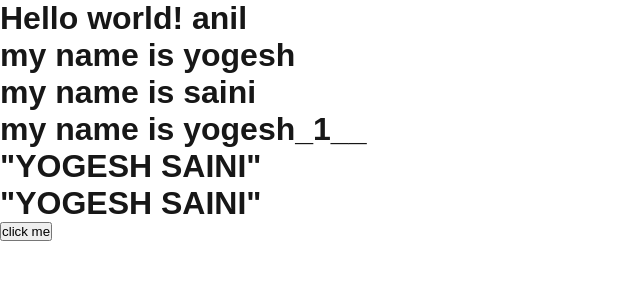
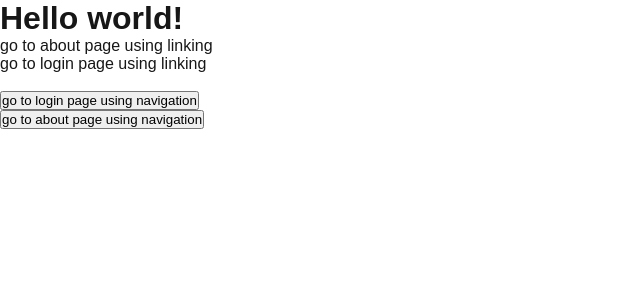
Before and after one commit to Saini-Yogesh/Next-app, a Next.js app: page / in a window 1280 px wide. Shown: the top 300 px of the page, without its empty margins (0-640 px from the left). Built offline with nearby package versions, Linux system fonts and the light colour scheme.

Commit message:
till lacture 8(Linking and navigation)

```diff
--- a/src/app/page.js
+++ b/src/app/page.js
@@ -1,33 +1,28 @@
 "use client";
 import { useState } from "react";
 import styles from "./page.module.css";
+import Link from "next/link";
+import { useRouter } from "next/navigation";
 
 export default function Home() {
-  const [name, setName] = useState("anil");
-  const changeName = () => {
-    if (name === "anil") setName("yogesh");
-    else setName("anil");
-  };
-  const InnerComp = () => {
-    return <h1>"YOGESH SAINI"</h1>;
+  const router = useRouter();
+  const navigate = (routeName) => {
+    router.push(routeName);
   };
   return (
     <div>
-      <h1> Hello world! {name}</h1>
-      <Name name="yogesh" />
-      <Name name="saini" />
-      <Name name="yogesh_1__" />
-      <InnerComp />
-      {InnerComp()}
-      <button onClick={changeName}>click me</button>
+      <h1> Hello world!</h1>
+      <Link href="./about"> go to about page using linking</Link> <br />
+      <Link href="./login"> go to login page using linking</Link>
+      <br />
+      <br />
+      <button onClick={() => navigate("/login")}>
+        go to login page using navigation
+      </button>
+      <br />
+      <button onClick={() => navigate("/about")}>
+        go to about page using navigation
+      </button>
     </div>
   );
 }
-
-const Name = (props) => {
-  return (
-    <div>
-      <h1> my name is {props.name}</h1>
-    </div>
-  );
-};
```
Also changed, not shown: src/app/about/page.js (+19 -6 lines), src/app/login/page.js (+17 -7 lines).
